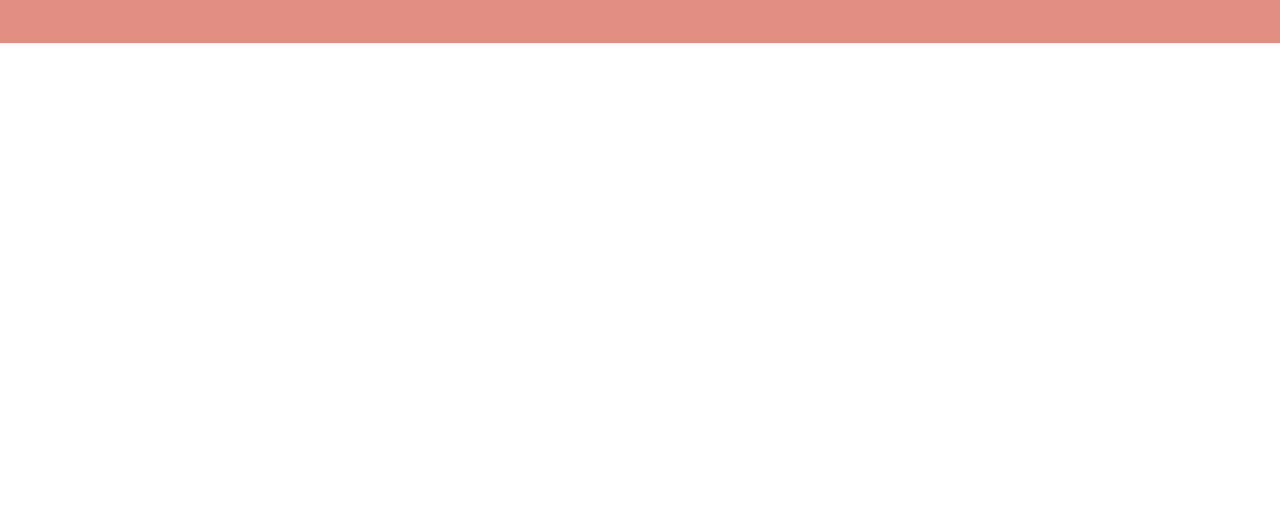
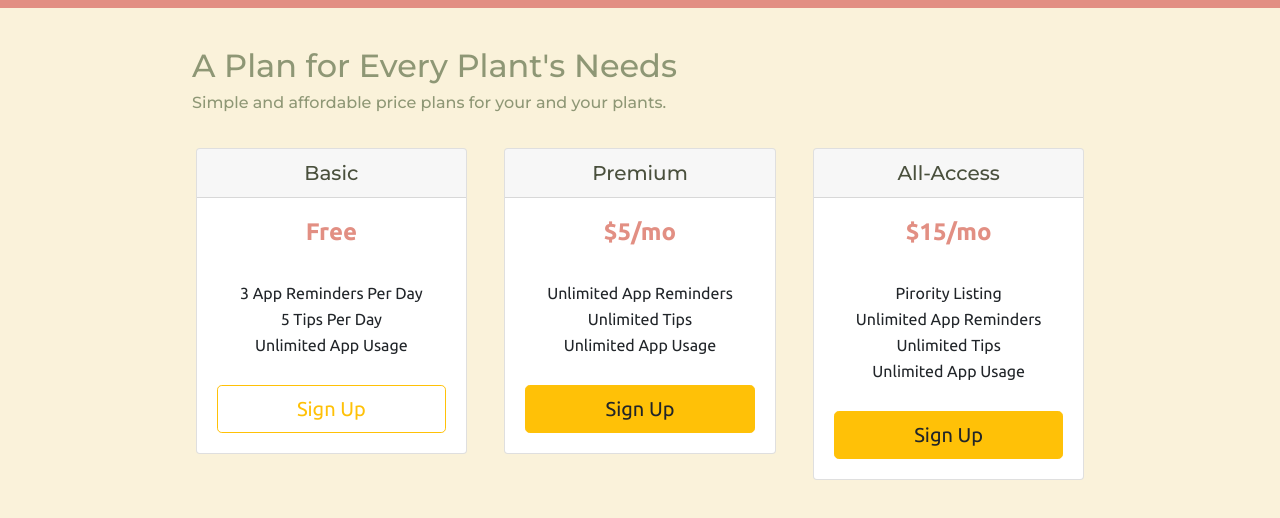
Before and after one commit to imun9/Plants, a plain HTML site: page index.html in a window 1280 px wide. Shown: the part 2333-2851 px from the top of the page. Before the commit the page ends 2376 px from the top, so only its background shows below. Drawn offline with nearby package versions, Linux system fonts and the light colour scheme.

Commit message:
pricing section done

```diff
--- a/css/styles.css
+++ b/css/styles.css
@@ -1,7 +1,7 @@
-.sections-all{
+.sections-all {
   width: 100%;
+}
 
-}
 h1 {
   font-family: 'Ubuntu', 'sans-serif';
   font-size: 3rem;
@@ -58,7 +58,7 @@ h1 {
 }
 
 .iconcolor:hover {
-  color:  #E28F83;
+  color: #E28F83;
 }
 
 .navbar-brand {
@@ -73,7 +73,7 @@ h3 {
   font-size: 24px;
 }
 
-.navbar-toggler-icon{
+.navbar-toggler-icon {
   color: #E28F83;
 }
 
@@ -94,9 +94,10 @@ color: #E28F83;
 /* .row {
   padding: 2rem;
 } */
-html, body{
-width:100%;
+html, body {
+  width: 100%;
 }
+
 body {
   font-family: 'Ubuntu', 'sans-serif';
   width: 100%;
@@ -106,67 +107,97 @@ body {
   padding: 2rem;
   background-color: #FAF2DA;
 }
-section{
+
+section {
   width: 100%
 }
 
 
-
-/* unfished hidden sections */
-#testimonials{
+#testimonials {
   max-width: 100%;
   padding: 7% 15%;
   background-color: #E28F83;
   color: #FAF2DA;
   text-align: left;
 }
-h2{
+
+h2 {
   font-family: 'Montserrat', sans-serif;
   font-size: 2rem;
   height: 1.2;
   text-align: left;
 }
-.profile-image{
+
+.profile-image {
   width: 30%;
   text-align: right;
   transform: rotate(30deg);
   transform: scaleX(1);
+}
 
-}
-.closer-image{
+.closer-image {
   text-align: center;
 }
-.plants-text{
+
+.plants-text {
   text-align: center;
 }
-#press{
+
+#press {
   max-width: 100%;
   padding: 3% 15%;
   background-color: #E28F83;
 }
-.images{
+
+.images {
   width: 43%;
 }
-.carousel-item{
+
+.carousel-item {
   text-align: center;
 }
-hr{
+
+hr {
   background-color: transition;
   border: none;
   border-top: 10px dotted #8E9775;
   width: 16%;
+}
 
-}
-h4{
+h4 {
   color: #FAF2DA;
   padding: 16px;
 }
-#pricing{
+p{
+  height: 10px;
+}
+#pricing {
+  padding: 3% 15%;
+  text-align: center;
+  background-color: #FAF2DA;
+}
+.entry{
+  color: #8E9775;
+}
+.pricing-col{
+  padding: 3% 2%;
+}
+h6{
+  text-align: left;
+  font-family: 'Montserrat', sans-serif;
+}
+.h3cards{
+  color: #E28F83;
+}
+.h5cards{
+  color: #4A503D;
+  font-family: 'Montserrat', sans-serif;
+}
+
+#cta {
   display: none;
 }
-#cta{
+
+#footer {
   display: none;
 }
-#footer{
-    display: none;
-}
--- a/index.html
+++ b/index.html
@@ -127,13 +127,6 @@
       </div>
 
     </div>
-
-
-
-
-    <!-- <h2 class="testimonial-text">My dog used to be so lonely, but with TinDog's help, they've found the love of their life. I think.</h2>
-    <img class="testimonial-image" src="images/lady-img.jpg" alt="lady-profile">
-    <em>Beverly, Illinois</em> -->
     <hr>
     </hr>
   </section>
@@ -192,36 +185,86 @@
   <!-- Pricing -->
 
   <section id="pricing">
-
-    <h2>A Plan for Every Dog's Needs</h2>
-    <p>Simple and affordable price plans for your and your dog.</p>
+<div class="entry">
 
 
-    <h3>Chihuahua</h3>
-    <h2>Free</h2>
-    <p>5 Matches Per Day</p>
-    <p>10 Messages Per Day</p>
+    <h2>A Plan for Every Plant's Needs</h2>
+    <h6>Simple and affordable price plans for your and your plants.</h6>
+</div>
+    <div class="row">
+      <div class="pricing-col col-lg-4 col-md-6">
+        <div class="card">
+          <h5 class="card-header h5cards">
+            Basic</h5>
+          <div class="card-body">
+
+              <h3 class="h3cards">Free</h3>
+              <p class="card-text">
+                <p>3 App Reminders Per Day</p>
+                <p>5 Tips Per Day</p>
                 <p>Unlimited App Usage</p>
-    <button type="button">Sign Up</button>
 
 
-    <h3>Labrador</h3>
-    <h2>$49 / mo</h2>
-    <p>Unlimited Matches</p>
-    <p>Unlimited Messages</p>
-    <p>Unlimited App Usage</p>
-    <button type="button">Sign Up</button>
+              </p>
+              <a href="#" class="btn btn-lg btn-block  btn-outline-warning">Sign Up</a>
 
 
-    <h3>Mastiff</h3>
-    <h2>$99 / mo</h2>
+
+          </div>
+
+        </div>
+
+      </div>
+      <div class="pricing-col col-lg-4 col-md-6">
+        <div class="card">
+          <h5 class="card-header h5cards">
+            Premium  </h5>
+          <div class="card-body">
+
+              <h3 class="h3cards">$5/mo</h3>
+              <p class="card-text">
+                <p>Unlimited App Reminders</p>
+                <p>Unlimited Tips</p>
+                <p>Unlimited App Usage</p>
+
+
+              </p>
+              <a href="#" class="btn btn-lg btn-block btn-warning">Sign Up</a>
+
+
+
+          </div>
+
+        </div>
+
+      </div>
+      <div class="pricing-col col-lg-4">
+        <div class="card">
+          <h5 class="card-header h5cards">
+          All-Access</h5>
+          <div class="card-body">
+
+            <h3 class="h3cards">$15/mo</h3>
+              <p class="card-text">
                 <p>Pirority Listing</p>
-    <p>Unlimited Matches</p>
-    <p>Unlimited Messages</p>
+                <p>Unlimited App Reminders</p>
+                <p>Unlimited Tips</p>
                 <p>Unlimited App Usage</p>
-    <button type="button">Sign Up</button>
 
-  </section>
+
+              </p>
+              <a href="#" class="btn btn-lg btn-block btn-warning">Sign Up</a>
+
+
+
+          </div>
+
+        </div>
+
+      </div>
+
+
+    </div>
 
 
   <!-- Call to Action -->
```
Lines whose indentation alone changed are shown as unchanged.
